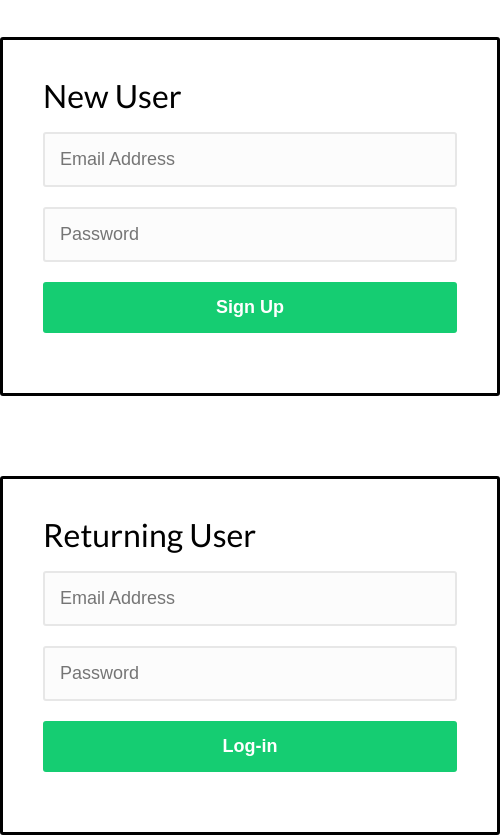
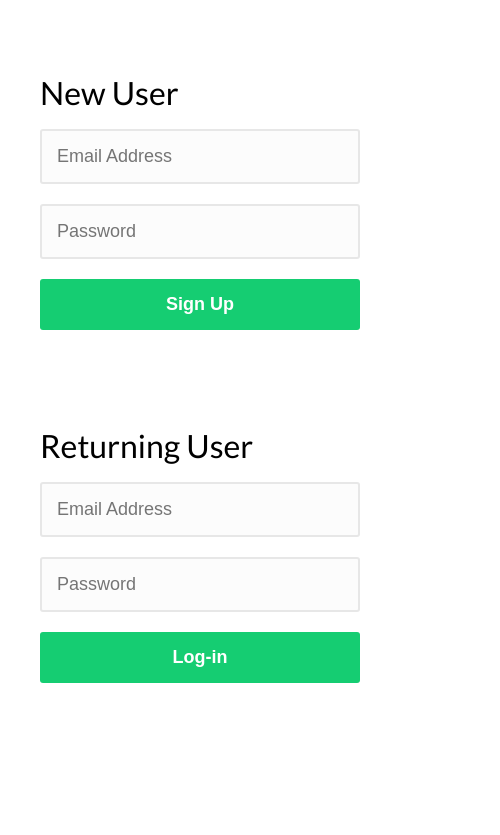
Before and after one commit to akash-joshi/hackathon, a website: page index.html in a window 390 px wide. Shown: the part 189-1024 px from the top of the page, 500 px wide, since content can reach past the window. After the commit the page ends 932 px from the top, so only its background shows below. Drawn offline with nearby package versions, Linux system fonts and the light colour scheme; no server answers.

Commit message:
Responsive homepage

```diff
--- a/server.js
+++ b/server.js
@@ -32,6 +32,9 @@ app.get('/ui/:fileName', function (req, res) {
 });
 
 io.on('connection', function(socket){
+  if(socket.handshake.session.hasOwnProperty('username')){
+    socket.emit("update","logged in!");
+  }
 	console.log(socket.handshake.session);
 	socket.on("new-login",function(msg) {
 		var args = {
--- a/ui/style.css
+++ b/ui/style.css
@@ -205,3 +205,19 @@ transition: opacity 0.4s;
   padding-top: 23;
   padding-left: 23;
 }
+
+@media screen and (max-width: 600px) {
+  .vertical-form.exist-user {
+    max-width: 400px;
+    border-style: hidden;
+  }
+
+  .vertical-form.new-user {
+    max-width: 400px;
+    border-style: hidden;
+  }
+
+  #midbuff{
+    padding: 0px;
+  }
+}
```
